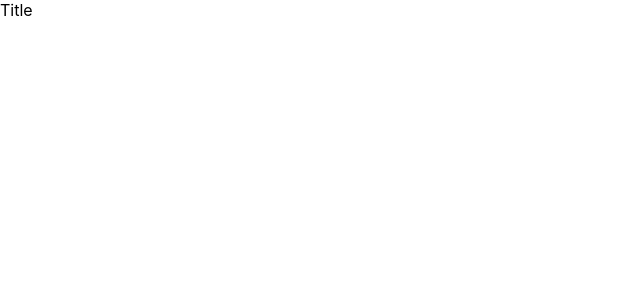
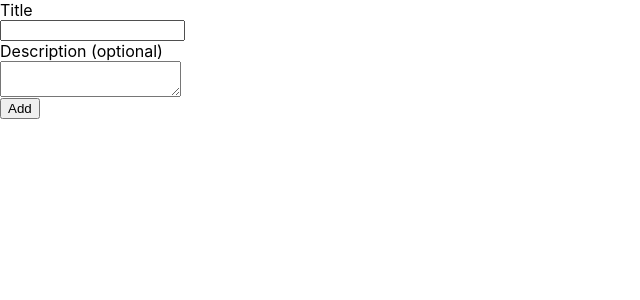
Before and after one commit to JacqueEvanderVentura/todo-react, a React (Create React App) app: page / in a window 1280 px wide. Shown: the top 300 px of the page, without its empty margins (0-640 px from the left). Built offline with nearby package versions, Linux system fonts and the light colour scheme.

Commit message:
first layout to add todos (ux no ui)

```diff
--- a/src/App.js
+++ b/src/App.js
@@ -1,6 +1,5 @@
-import { useState, useReducer } from "react";
 import "./App.css";
-import reducer from "./reducer";
+import { TodoHome } from "./Views/TodoHome/TodoHome";
 
 
 // const initialState = {
@@ -8,14 +7,11 @@ import reducer from "./reducer";
 // };
 
 function App() {
-  const [state, dispatch] = useReducer(reducer, []);
-  const [title, setTitle] = useState("");
-  const [description, setDescription] = useState("");
 
 
   return (
     <>
-      <label>Title</label>
+      <TodoHome />
     </>
   );
 }
--- /dev/null
+++ b/src/Components/TodoForm/TodoForm.css
@@ -0,0 +1,5 @@
+@import '../../index.css';
+
+form label, input, textarea{
+    display: block;
+}
--- a/src/Components/TodoForm/TodoForm.js
+++ b/src/Components/TodoForm/TodoForm.js
@@ -1,7 +1,24 @@
-import React from 'react'
+import React from "react";
+import { useState, useReducer } from "react";
+import "./TodoForm.css";
+
+import reducer from "../../reducer";
 
 export const TodoForm = () => {
+  const [state, dispatch] = useReducer(reducer, []);
+  const [title, setTitle] = useState("");
+  const [description, setDescription] = useState("");
+
   return (
-    <div>TodoForm</div>
-  )
-}
+    <>
+      <form>
+        <label htmlFor="inputTitle">Title</label>
+        <input id="inputTitle" />
+
+        <label htmlFor="inputDescription">Description (optional)</label>
+        <textarea id="inputDescription" />
+        <button>Add</button>
+      </form>
+    </>
+  );
+};
--- /dev/null
+++ b/src/Views/TodoHome/TodoHome.js
@@ -0,0 +1,10 @@
+import React from 'react'
+import { TodoForm } from '../../Components/TodoForm/TodoForm';
+
+export const TodoHome = () => {
+  return (
+    <>
+        <TodoForm/>
+    </>
+  )
+}
--- a/src/reducer.js
+++ b/src/reducer.js
@@ -1,15 +1,8 @@
 import { ACTIONS } from './actions';
 
-export default function redurer(state, action) {
-  switch (action.type) {
+export default function reducer(state, action) {
+  switch(action.type){
     case ACTIONS.ADD_TODO:
-      return {
-        ...state,
-        items: state.items.concat(action.payload.items),
-      };
-
-    default: {
-      return state;
-    }
+      return null;
   }
 }
```
Also changed, not shown: src/Views/TodoMain/TodoMain.js (deleted, +0 -7 lines).
